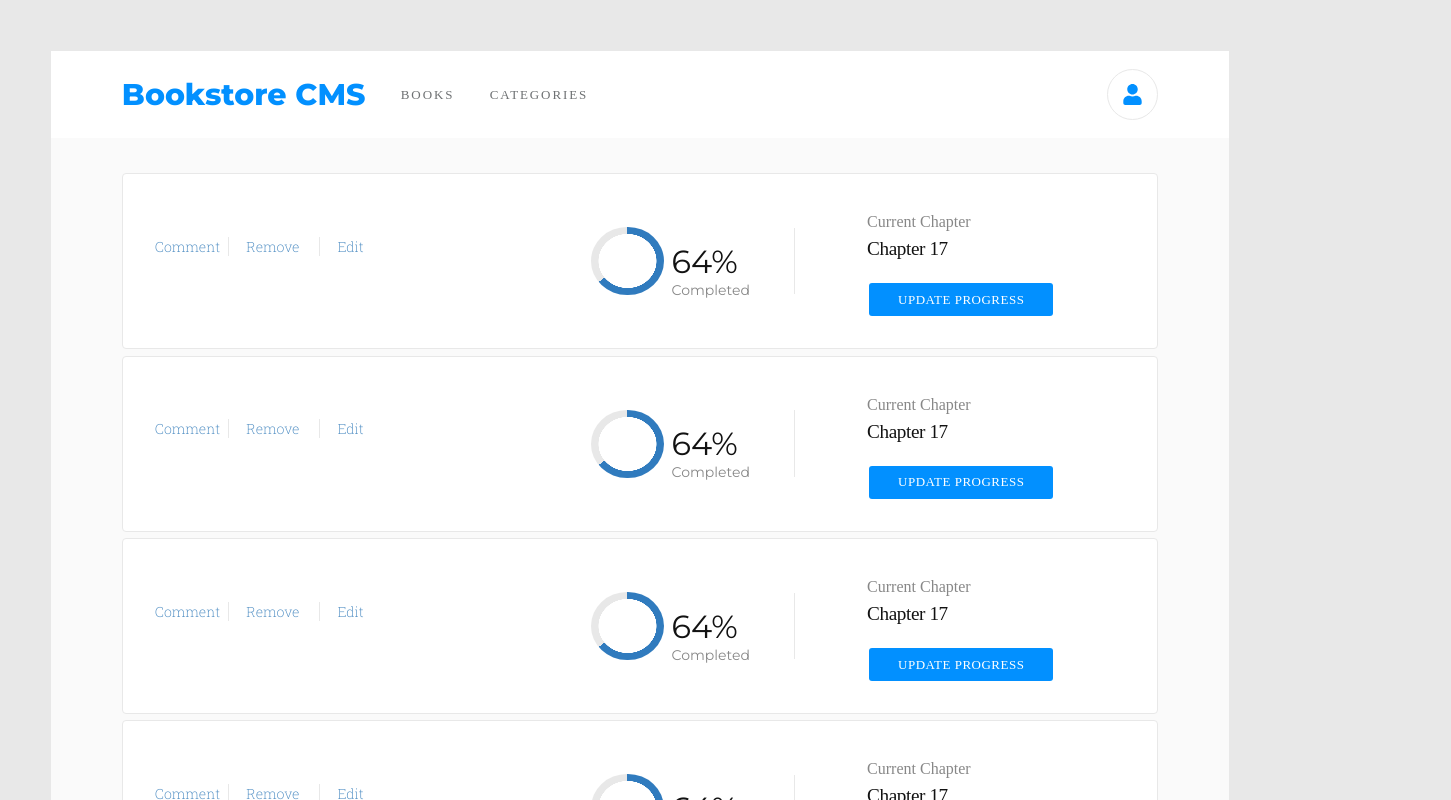
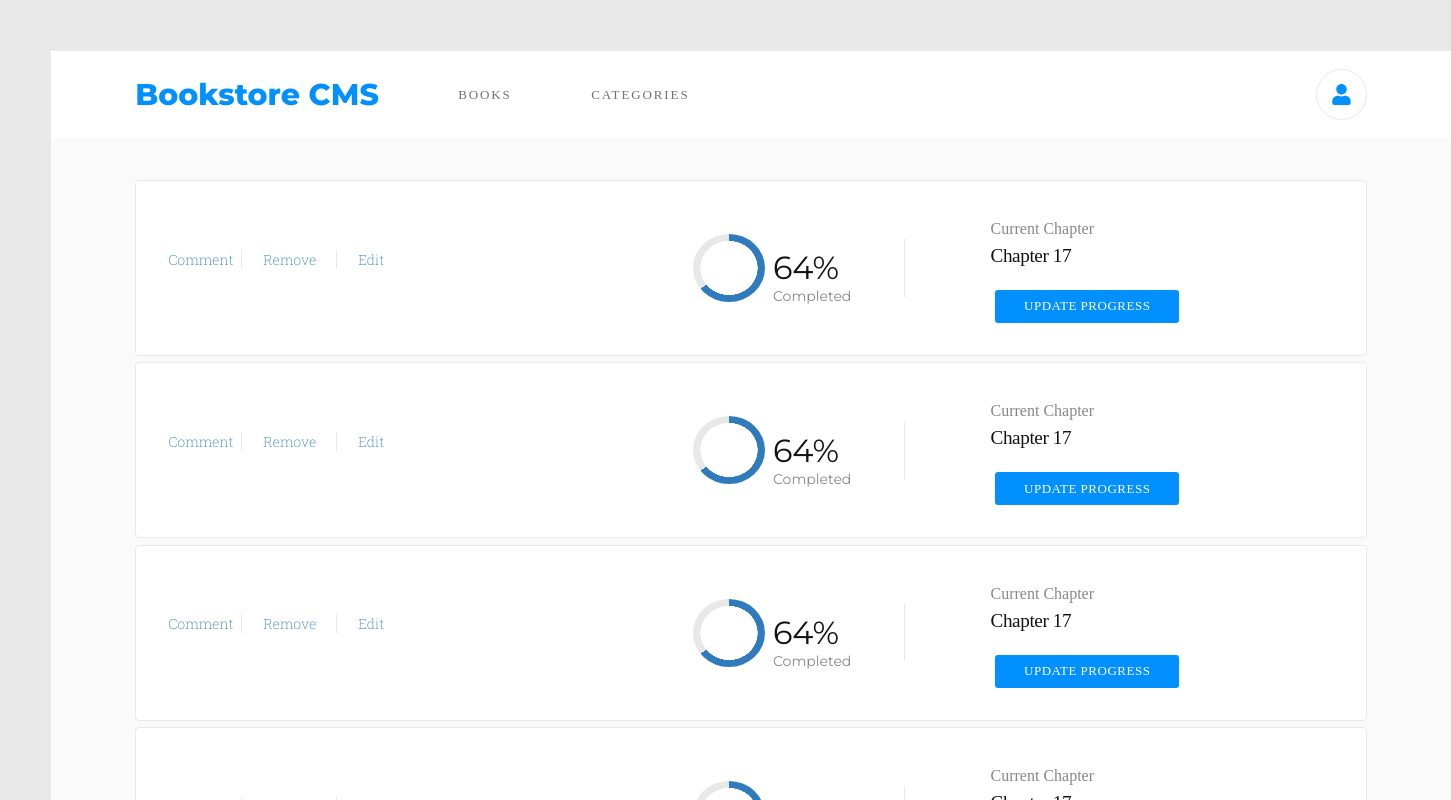
Before and after one commit to MayPyone/Bookstore, a React (Create React App) app: page / in a window 1280 px wide. Shown: the top 800 px of the page, 1451 px wide, since content can reach past the window. Built offline with nearby package versions, Linux system fonts and the light colour scheme; no server answers; the HTML template or start-up script is replaced by a standard one.

Commit message:
Update the container width

```diff
--- a/src/component/styles/form.css
+++ b/src/component/styles/form.css
@@ -11,6 +11,7 @@
 .container {
   background-color: #fafafa;
   margin: 4%;
+  min-width: 87.5rem;
 }
 
 form {
```
